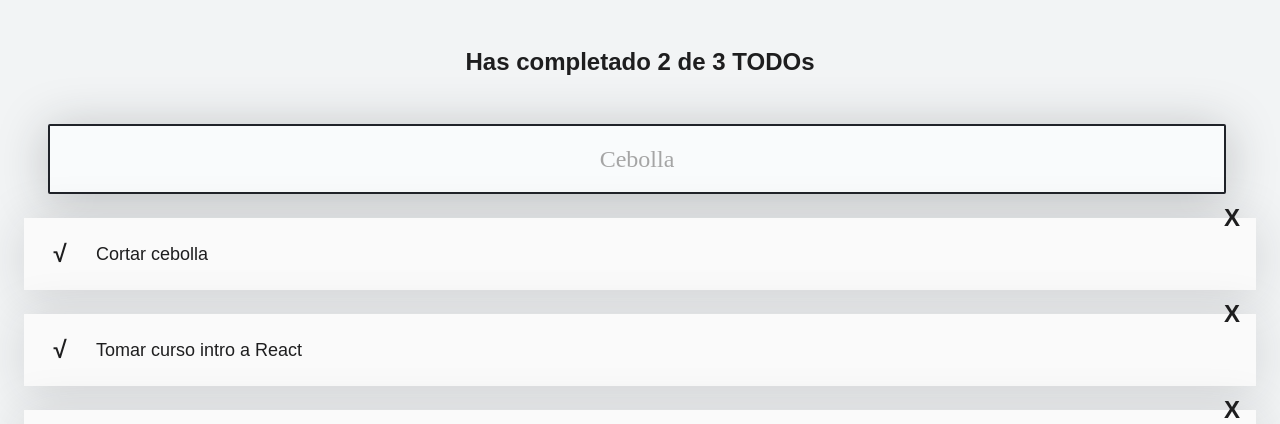
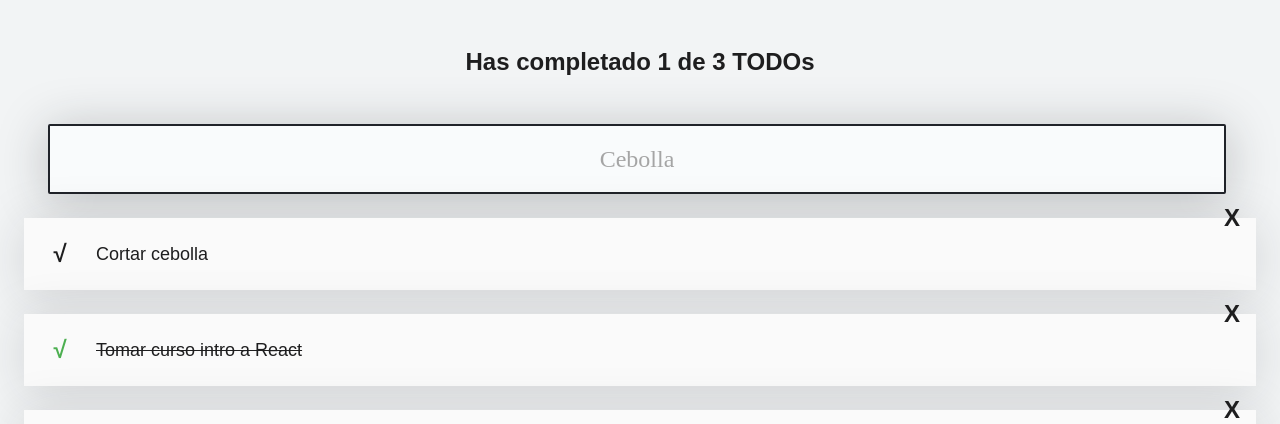
Before and after one commit to Guerrita/to-do-list, a React (Create React App) app: page / in a window 1280 px wide. Shown: the top 424 px of the page. Built offline with nearby package versions, Linux system fonts and the light colour scheme.

Commit message:
Added funtionalities of delete todo and complete todo

```diff
--- a/src/App.js
+++ b/src/App.js
@@ -1,18 +1,18 @@
-import React from "react";
+import React, { useState } from "react";
 import { TodoCounter } from "./Components/TodoCounter";
 import { TodoSearch } from "./Components/TodoSearch";
 import { TodoList } from "./Components/TodoList";
 import { TodoItem } from "./Components/TodoItem";
 import { CreateTodoButton } from "./Components/CreateTodoButton";
 
-const todos = [
+const defaultTodos = [
   {
     text: "Cortar cebolla",
     completed: false,
   },
   {
     text: "Tomar curso intro a React",
-    completed: false,
+    completed: true,
   },
   {
     text: "Llorar",
@@ -21,13 +21,57 @@ const todos = [
 ];
 
 function App() {
+  const [todos, setTodos] = useState(defaultTodos);
+  const [searchValue, setSearchValue] = useState("");
+
+  const completedTodos = todos.filter((todo) => !!todo.completed).length;
+  const totalTodos = todos.length;
+
+  let searchedTodos = [];
+
+  if (!searchValue.length >= 1) {
+    searchedTodos = todos;
+  } else {
+    searchedTodos = todos.filter(todo => {
+      const todoText = todo.text.toLowerCase();
+      const searchText = searchValue.toLowerCase();
+      return todoText.includes(searchText);
+    });
+  }
+
+  const completeTodo = (text) => {
+    const todoIndex = todos.findIndex(todo => todo.text === text);
+    const newTodos = [...todos];
+    newTodos[todoIndex].completed = true;
+    setTodos(newTodos);
+  }
+
+  const deleteTodo = (text) => {
+    const todoIndex = todos.findIndex(todo => todo.text === text);
+    const newTodos = [...todos];
+    newTodos.splice(todoIndex, 1);
+    setTodos(newTodos);
+  }
+
+  const addTodo = (text) => {
+    const newTodos = [...todos];
+    newTodos.push = {text: text, completed: false};
+    setTodos(newTodos);
+  }
+
   return (
     <React.Fragment>
-      <TodoCounter />
-      <TodoSearch />
+      <TodoCounter total={totalTodos} completed={completedTodos} />
+      <TodoSearch searchValue={searchValue} setSearchValue={setSearchValue} />
       <TodoList todos={todos}>
-        {todos.map((todo) => (
-          <TodoItem text={todo.text} key={todo.text}/>
+        {searchedTodos.map((todo) => (
+          <TodoItem
+            text={todo.text}
+            completed={todo.completed}
+            key={todo.text}
+            onComplete = {() => completeTodo(todo.text)}
+            onDelete = {() => deleteTodo(todo.text)}
+          />
         ))}
       </TodoList>
       <CreateTodoButton />
--- a/src/Components/CreateTodoButton.js
+++ b/src/Components/CreateTodoButton.js
@@ -3,7 +3,7 @@ import '../styles/CreateTodoButton.css';
 
 function CreateTodoButton(props) {
   return (
-    <button className="CreateTodoButton">+</button>
+    <button className="CreateTodoButton" onClick={() => console.log("click")}>+</button>
   );
 }
 
--- a/src/Components/TodoCounter.js
+++ b/src/Components/TodoCounter.js
@@ -1,9 +1,9 @@
 import React from 'react';
 import '../styles/TodoCounter.css';
 
-function TodoCounter() {
+function TodoCounter(props) {
   return (
-    <h2 className="TodoCounter">Has completado 2 de 3 TODOs</h2>
+    <h2 className="TodoCounter">Has completado {props.completed} de {props.total} TODOs</h2>
   );
 }
 
--- a/src/Components/TodoItem.js
+++ b/src/Components/TodoItem.js
@@ -4,13 +4,13 @@ import '../styles/TodoItem.css';
 function TodoItem(props) {
   return (
     <li className="TodoItem">
-      <span className={`Icon Icon-check ${props.completed && 'Icon-check--active'}`}>
+      <span onClick={props.onComplete} className={`Icon Icon-check ${props.completed && 'Icon-check--active'}`}>
         √
       </span>
       <p className={`TodoItem-p ${props.completed && 'TodoItem-p--complete'}`}>
         {props.text}
       </p>
-      <span className="Icon Icon-delete">
+      <span className="Icon Icon-delete" onClick={props.onDelete}>
         X
       </span>
     </li>
--- a/src/Components/TodoSearch.js
+++ b/src/Components/TodoSearch.js
@@ -1,9 +1,19 @@
-import React from 'react';
-import '../styles/TodoSearch.css';
+import React, { useState } from "react";
+import "../styles/TodoSearch.css";
 
-function TodoSearch() {
+function TodoSearch({searchValue, setSearchValue}) {
+  const onSearchValueChange = (event) => {
+    console.log(event.target.value);
+    setSearchValue(event.target.value)
+  };
+
   return (
-    <input className="TodoSearch" placeholder="Cebolla" />
+    <input
+      className="TodoSearch"
+      placeholder="Cebolla"
+      value={searchValue}
+      onChange={onSearchValueChange}
+    />
   );
 }
 
--- a/src/styles/TodoItem.css
+++ b/src/styles/TodoItem.css
@@ -28,7 +28,6 @@
   width: 48px;
   font-size: 24px;
   font-weight: bold;
-  /* background-color: #CCC; */
 }
 
 .Icon-check {
```
